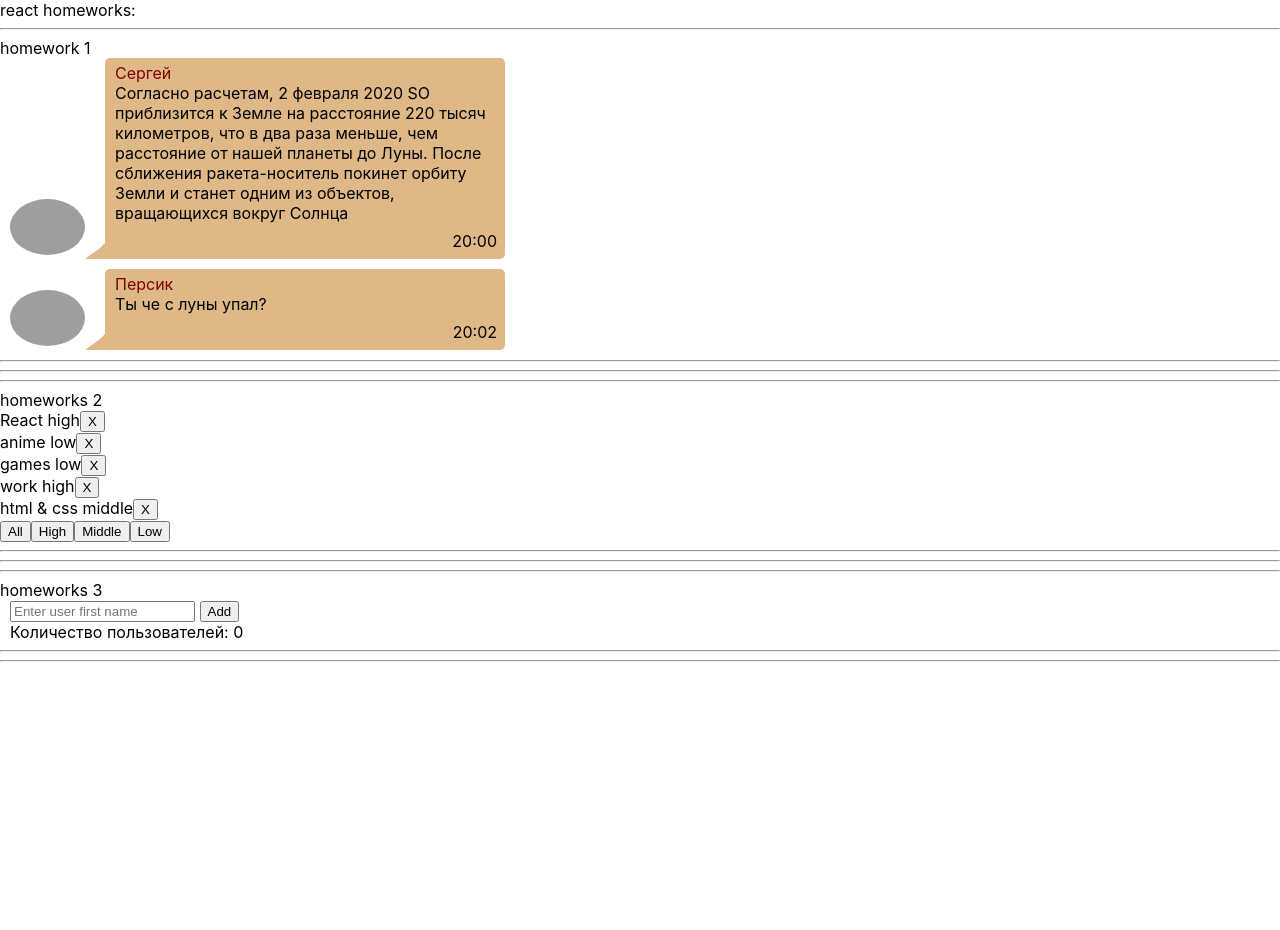
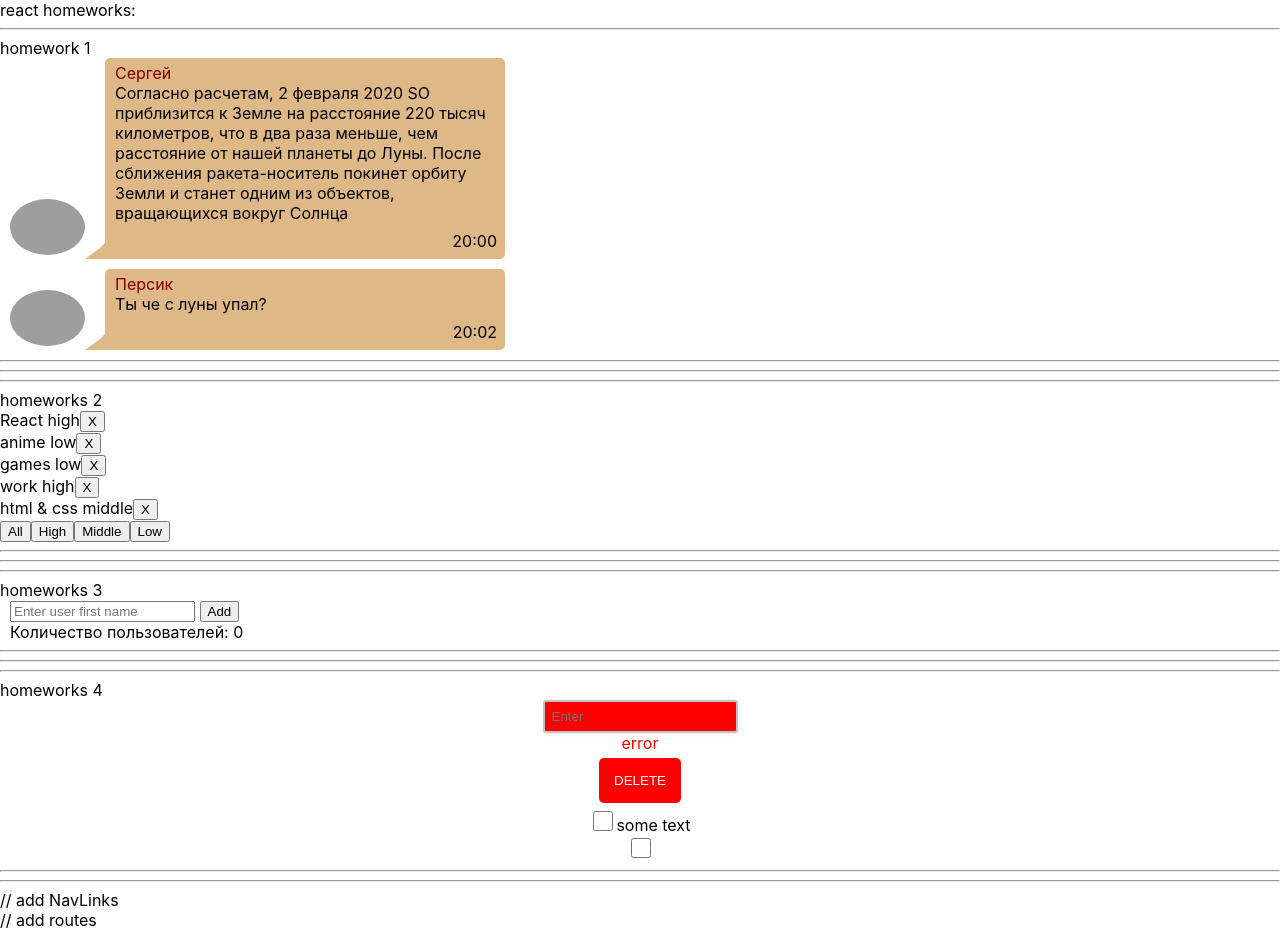
Before and after one commit to Lykke27/Simple_hometasks, a React (Create React App) app: page / in a window 1280 px wide. Before the commit the page ends 800 px from the top, so only its background shows below. Built offline with nearby package versions, Linux system fonts and the light colour scheme; grey boxes are pictures that could not be loaded.

Commit message:
add homework #4

```diff
--- a/src/p1-main/m1-ui/u1-app/App.tsx
+++ b/src/p1-main/m1-ui/u1-app/App.tsx
@@ -3,6 +3,8 @@ import s from './App.module.css'
 import HW1 from '../../../p2-homeworks/h1/HW1'
 import HW2 from '../../../p2-homeworks/h2/HW2'
 import HW3 from "../../../p2-homeworks/h3/HW3";
+import HW4 from "../../../p2-homeworks/h4/HW4";
+import HW5 from "../../../p2-homeworks/h5/HW5";
 
 function App() {
     return (
@@ -11,8 +13,8 @@ function App() {
             <HW1/>
             <HW2/>
             <HW3/>
-            {/*<HW4/>*/}
-            {/*<HW5/>*/}
+            <HW4/>
+            <HW5/>
 
         </div>
     )
--- a/src/p2-homeworks/h3/GreetingContainer.tsx
+++ b/src/p2-homeworks/h3/GreetingContainer.tsx
@@ -1,8 +1,9 @@
 import React, {ChangeEvent, useState} from "react";
 import Greeting from "./Greeting";
+import {UserType} from "./HW3";
 
 type GreetingContainerPropsType = {
-    users: string[] // need to fix any
+    users: UserType[] // need to fix any
     addUserCallback: (name: string) => void
 }
 
@@ -11,17 +12,18 @@ const GreetingContainer: React.FC<GreetingContainerPropsType> = ({users, addUser
     const [error, setError] = useState<boolean>(false);
 
     const setNameCallback = (e: ChangeEvent<HTMLInputElement>) => {
-        setName(e.currentTarget.value);
-        setError(false)
-    };
-    const addUser = () => {
-        const trimName = name.trim()
+        const trimName = e.currentTarget.value.trim()
         if (trimName) {
-            addUserCallback(trimName)
-            alert(`Hello, ${trimName}!`);
+            setName(trimName);
+            setError(false)
         } else {
             setError(true)
         }
+
+    };
+    const addUser = () => {
+        addUserCallback(name)
+        alert(`Hello ${name}`)
         setName("")
     };
 
--- a/src/p2-homeworks/h3/HW3.tsx
+++ b/src/p2-homeworks/h3/HW3.tsx
@@ -1,18 +1,23 @@
 import React, {useState} from "react";
 import GreetingContainer from "./GreetingContainer";
+import {v1} from "uuid";
 
 // types
 export type UserType = {
-    _id: string // need to fix any
-    name: string // need to fix any
+    _id: string
+    name: string
 }
 
 
 function HW3() {
-    const [users, setUsers] = useState<string[]>([]);
+    const [users, setUsers] = useState<UserType[]>([]);
 
     const addUserCallback = (name: string) => {
-        setUsers([...users, name]);
+        const user = {
+            name,
+            _id: v1()
+        }
+        setUsers([...users, user]);
     }
 
     return (
--- a/src/p2-homeworks/h4/common/c1-SuperInputText/SuperInputText.module.css
+++ b/src/p2-homeworks/h4/common/c1-SuperInputText/SuperInputText.module.css
@@ -1,10 +1,33 @@
 .superInput {
-
+    box-sizing: border-box;
+    -webkit-box-sizing: border-box;
+    -moz-box-sizing: border-box;
+    border: 2px solid #C2C2C2;
+    box-shadow: 1px 1px 4px #EBEBEB;
+    -moz-box-shadow: 1px 1px 4px #EBEBEB;
+    -webkit-box-shadow: 1px 1px 4px #EBEBEB;
+    border-radius: 5px;
+    -webkit-border-radius: 3px;
+    -moz-border-radius: 3px;
+    padding: 7px;
+    outline: none;
+    color:black;
 }
 
 .errorInput {
-    border: 3px solid lime;
-    background: red;
+    box-sizing: border-box;
+    -webkit-box-sizing: border-box;
+    -moz-box-sizing: border-box;
+    border: 2px solid #C2C2C2;
+    box-shadow: 1px 1px 4px #EBEBEB;
+    -moz-box-shadow: 1px 1px 4px #EBEBEB;
+    -webkit-box-shadow: 1px 1px 4px #EBEBEB;
+    border-radius: 5px;
+    -webkit-border-radius: 3px;
+    -moz-border-radius: 3px;
+    padding: 7px;
+    outline: none;
+    background-color: red;
 }
 
 .error {
--- a/src/p2-homeworks/h4/common/c1-SuperInputText/SuperInputText.tsx
+++ b/src/p2-homeworks/h4/common/c1-SuperInputText/SuperInputText.tsx
@@ -39,7 +39,7 @@ const SuperInputText: React.FC<SuperInputTextPropsType> = (
     }
 
     const finalSpanClassName = `${s.error} ${spanClassName ? spanClassName : ""}`;
-    const finalInputClassName = `${s.errorInput} ${className}`; // need to fix with (?:) and s.superInput
+    const finalInputClassName = `${s.input} ${error ? s.errorInput : s.superInput } ${className}`; // need to fix with (?:) and s.superInput
 
     return (
         <>
@@ -48,10 +48,11 @@ const SuperInputText: React.FC<SuperInputTextPropsType> = (
                 onChange={onChangeCallback}
                 onKeyPress={onKeyPressCallback}
                 className={finalInputClassName}
-
+                placeholder={"Enter"}
                 {...restProps} // отдаём инпуту остальные пропсы если они есть (value например там внутри)
             />
             {error && <span className={finalSpanClassName}>{error}</span>}
+
         </>
     );
 }
--- a/src/p2-homeworks/h4/common/c2-SuperButton/SuperButton.module.css
+++ b/src/p2-homeworks/h4/common/c2-SuperButton/SuperButton.module.css
@@ -1,7 +1,42 @@
 .default {
+    color: #fff !important;
+    text-transform: uppercase;
+    text-decoration: none;
+    background: #ed3330;
+    padding: 15px;
+    border-radius: 5px;
+    display: inline-block;
+    border: none;
+    transition: all 0.2s ease 0s;
+    outline: none;
+    margin:5px;
+    cursor: pointer;
+    letter-spacing: 2px;
+}
 
+.default:hover {
+    background: #c3302d;
+    letter-spacing: 5px;
+    transition: all 0.2s ease 0s;
 }
 
 .red {
     background: red;
+    color: white !important;
+    text-transform: uppercase;
+    text-decoration: none;
+    padding: 15px;
+    border-radius: 5px;
+    display: inline-block;
+    border: none;
+    transition: all 0.2s ease 0s;
+    outline: none;
+    margin:5px;
+    cursor: pointer;
 }
+
+.red:hover {
+    background: #801515;
+    letter-spacing: 5px;
+    transition: all 0.2s ease 0s;
+}
--- a/src/p2-homeworks/h4/common/c2-SuperButton/SuperButton.tsx
+++ b/src/p2-homeworks/h4/common/c2-SuperButton/SuperButton.tsx
@@ -1,7 +1,7 @@
 import React, {ButtonHTMLAttributes, DetailedHTMLProps} from "react";
 import s from "./SuperButton.module.css";
 
-// тип пропсов обычной кнопки, children в котором храниться название кнопки там уже описан
+// тип пропсов обычной кнопки, children в котором хранится название кнопки там уже описан
 type DefaultButtonPropsType = DetailedHTMLProps<ButtonHTMLAttributes<HTMLButtonElement>, HTMLButtonElement>;
 
 type SuperButtonPropsType = DefaultButtonPropsType & {
@@ -14,7 +14,7 @@ const SuperButton: React.FC<SuperButtonPropsType> = (
         ...restProps// все остальные пропсы попадут в объект restProps, там же будет children
     }
 ) => {
-    const finalClassName = `${red ? s.red : s.default} ${className}`;
+    const finalClassName = `${s.button} ${red ? s.red : s.default} ${className}`;
 
     return (
         <button
--- a/src/p2-homeworks/h4/common/c3-SuperCheckbox/SuperCheckbox.module.css
+++ b/src/p2-homeworks/h4/common/c3-SuperCheckbox/SuperCheckbox.module.css
@@ -1,7 +1,5 @@
 .checkbox {
-
+    cursor: pointer;
+    width: 20px;
+    height: 20px;
 }
-
-.spanClassName {
-
-}
--- a/src/p2-homeworks/h4/common/c3-SuperCheckbox/SuperCheckbox.tsx
+++ b/src/p2-homeworks/h4/common/c3-SuperCheckbox/SuperCheckbox.tsx
@@ -21,6 +21,8 @@ const SuperCheckbox: React.FC<SuperCheckboxPropsType> = (
 ) => {
     const onChangeCallback = (e: ChangeEvent<HTMLInputElement>) => {
         // сделайте так чтоб работал onChange и onChangeChecked
+        onChange && onChange(e)
+        onChangeChecked && onChangeChecked(e.currentTarget.checked)
     }
 
     const finalInputClassName = `${s.checkbox} ${className ? className : ""}`;
```
